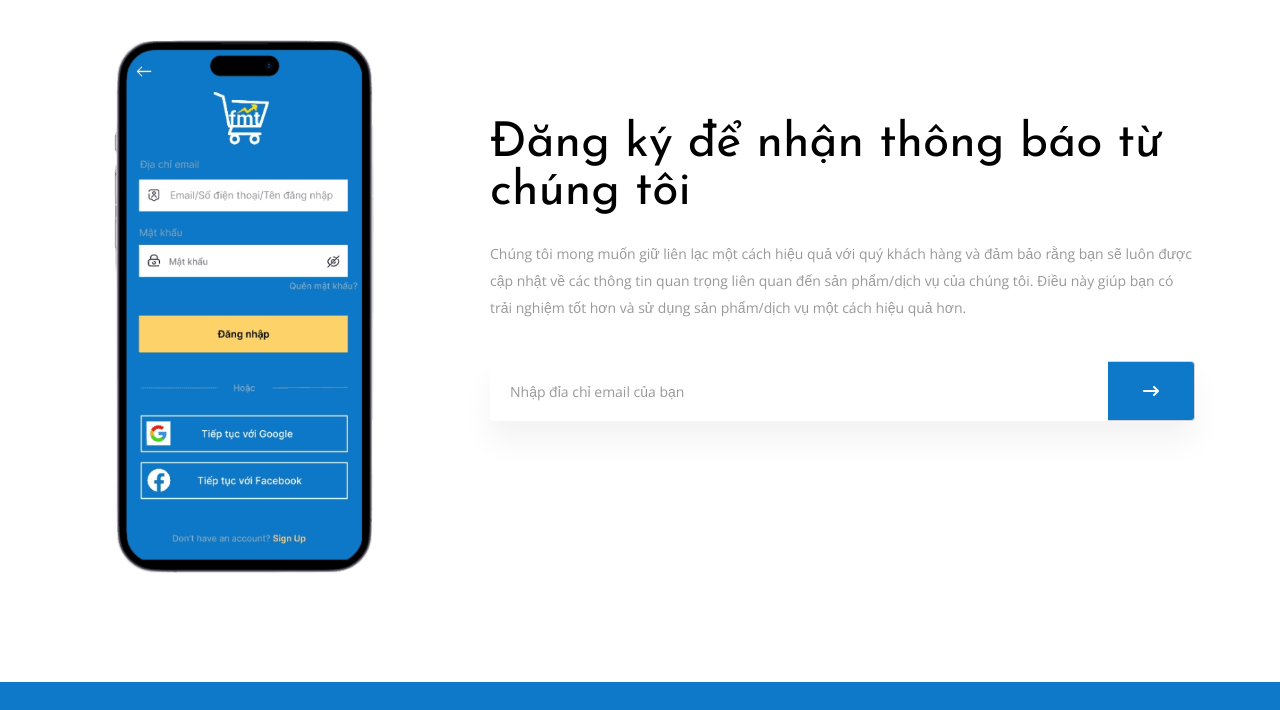
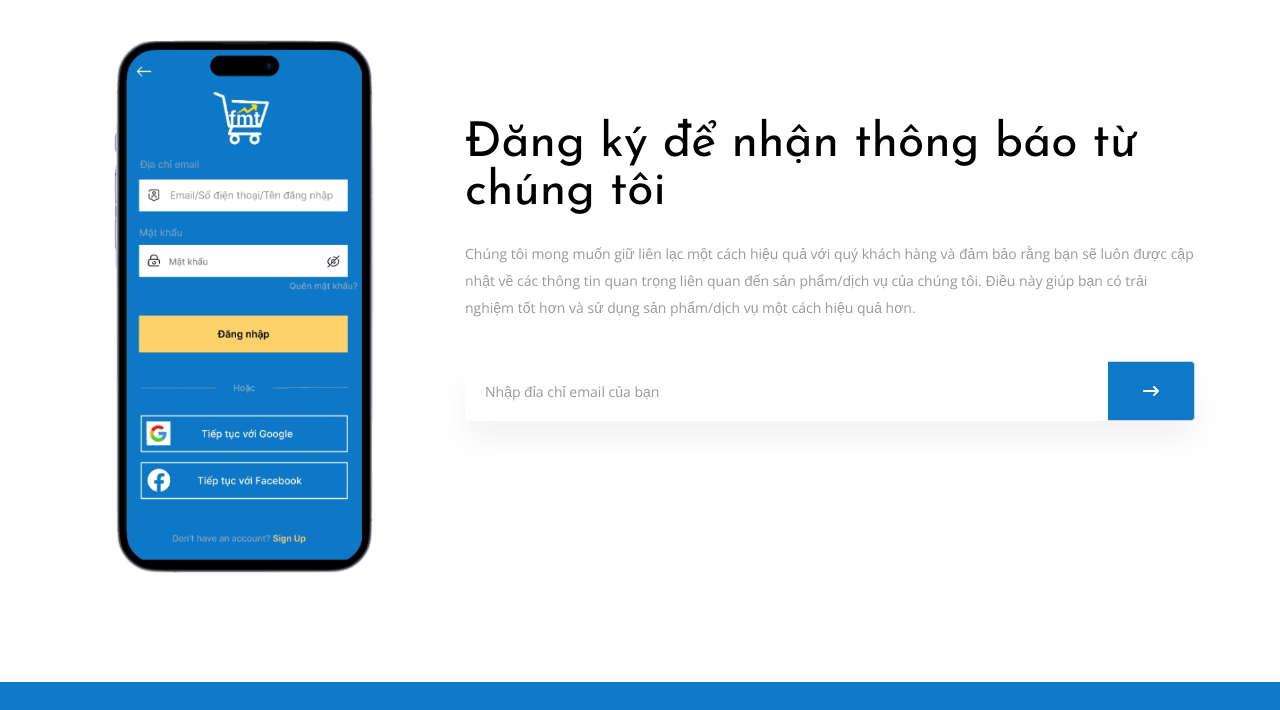
Before and after one commit to fmt-mart/FMT, a plain HTML site: page index.html in a window 1280 px wide. Shown: the part 6560-7270 px from the top of the page. Drawn offline with nearby package versions, Linux system fonts and the light colour scheme; some packages are replaced by stand-ins of ours.

Commit message:
first commit

```diff
--- a/css/style.css
+++ b/css/style.css
@@ -784,10 +784,6 @@ a{
   }
 }
 
-.cta-subscribe .content {
-  margin-left: 25px;
-}
-
 @media (max-width: 768px) {
   .cta-subscribe .content {
     text-align: center;
```
